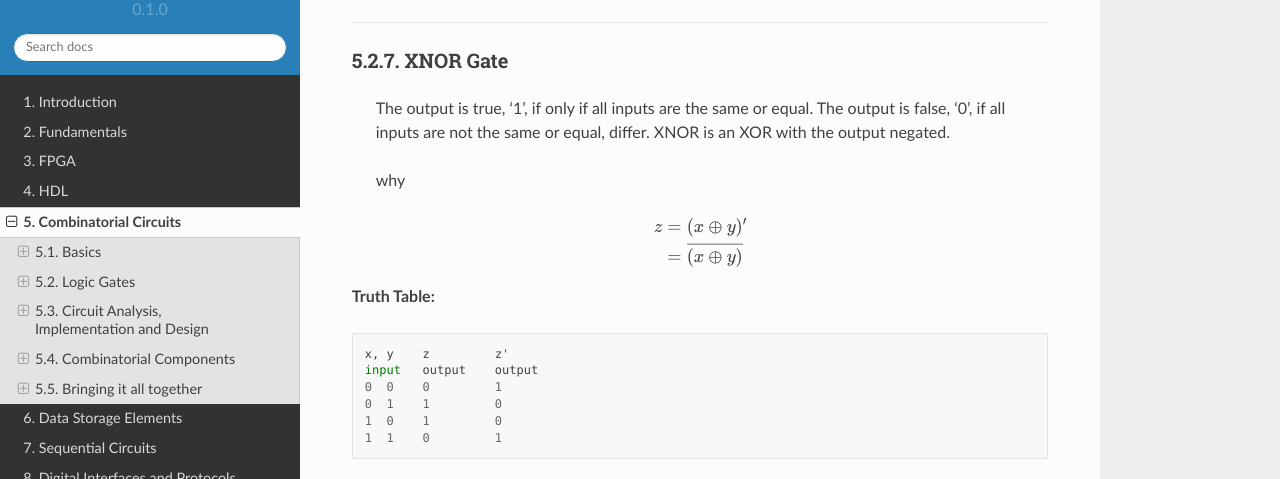
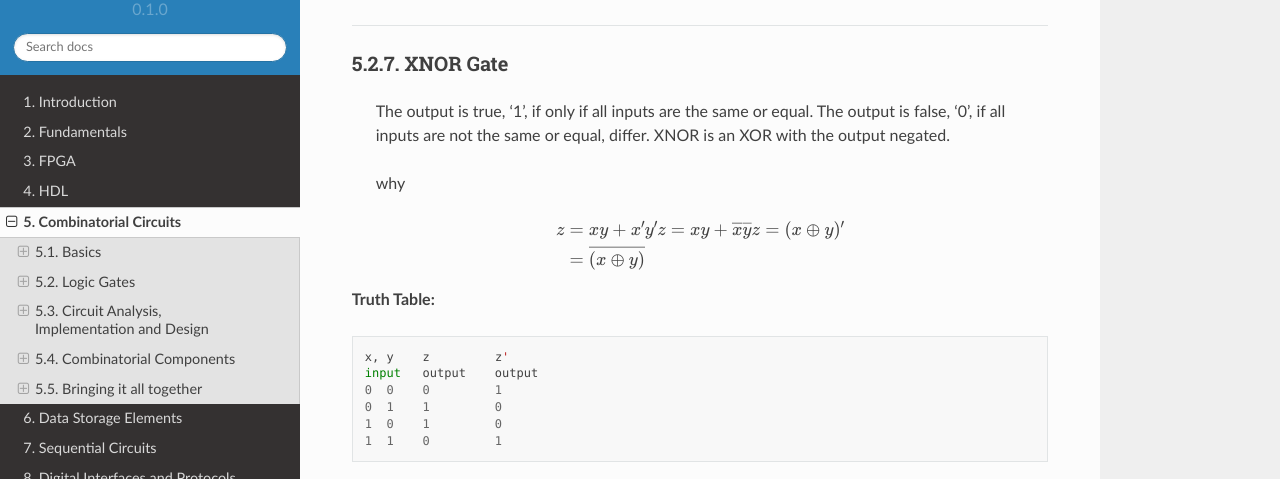
Before and after one commit to fpgaprince/rtd, a Sphinx documentation site: the page built from docs/source/combinatorial.rst, in a window 1280 px wide and 900 px high, scrolled down 6112 px, cut to the strip 43-522 px from the top of the window. Built offline with Sphinx 7.4.7 and the Read the Docs theme 2.0.0, drawn with Linux system fonts in a browser that asks for light colours; some of the changed text lies outside the part shown.

Commit message:
Update combinatorial.rst
added xor and xnor eq

```diff
--- a/docs/source/combinatorial.rst
+++ b/docs/source/combinatorial.rst
@@ -173,7 +173,9 @@
 
 .. math::
 
-  z = x \oplus y
+  z &= x'y + xy'
+  z &= \overline{x}y + x\overline{y}
+  z &= x \oplus y
 
 **Truth Table:**
 ::
@@ -278,6 +280,8 @@
 
 .. math::
 
+  z &= xy + x'y'
+  z &= xy + \overline{x}\overline{y}
   z &= (x \oplus y)'\\
     &= \overline{(x \oplus y)}
 
```
